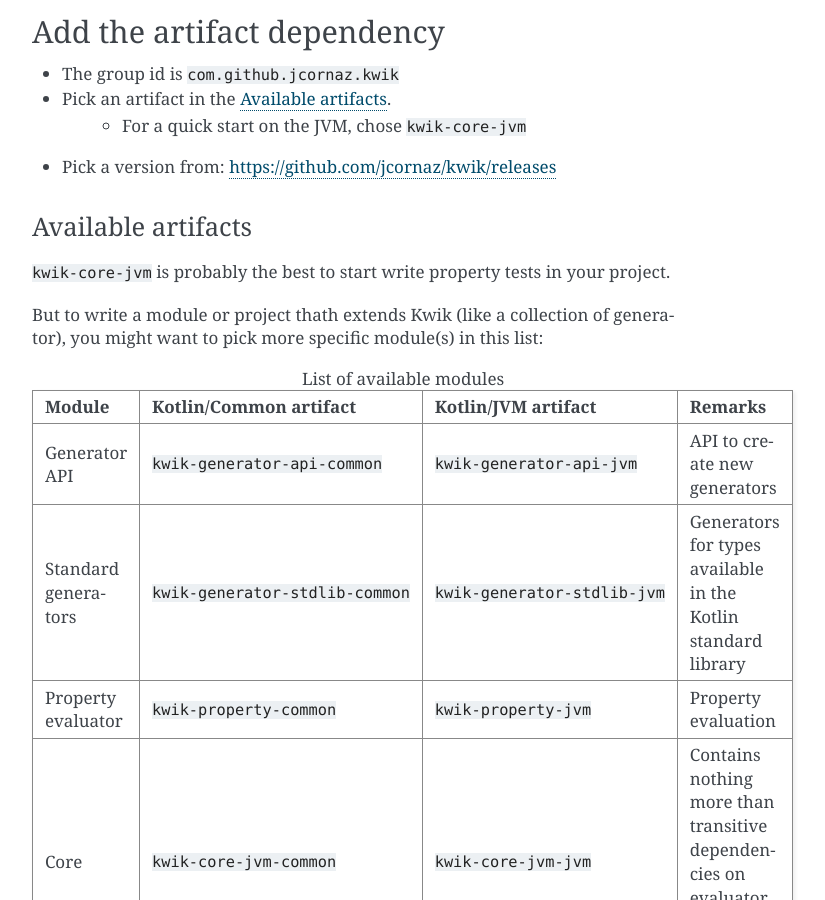
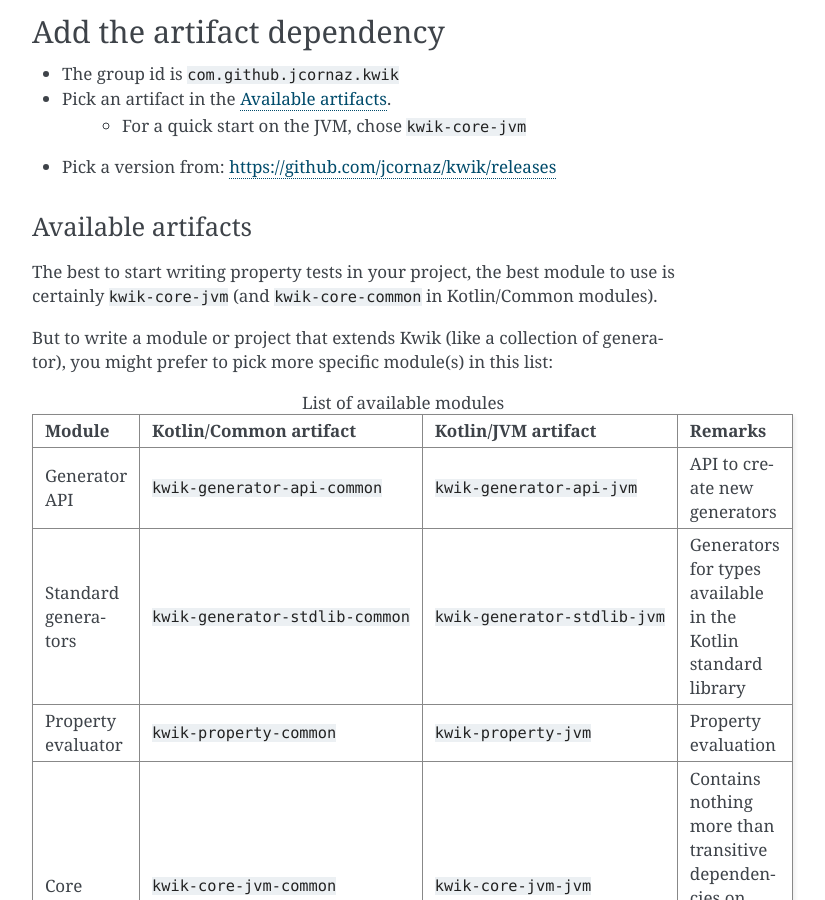
Before and after one commit to jcornaz/kwik, a Sphinx documentation site: the page built from docs/setup.rst, in a window 1280 px wide and 900 px high, scrolled down 726 px. Shown: the whole window, without its empty margins (388-1213 px from the left). Built offline with Sphinx 7.4.7, drawn with Linux system fonts in a browser that asks for light colours.

Commit message:
Fix typos in documentation

```diff
--- a/docs/setup.rst
+++ b/docs/setup.rst
@@ -39,10 +39,10 @@ Add the artifact dependency
 Available artifacts
 ......................................
 
-``kwik-core-jvm`` is probably the best to start write property tests in your project.
+The best to start writing property tests in your project, the best module to use is certainly ``kwik-core-jvm`` (and ``kwik-core-common`` in Kotlin/Common modules).
 
-But to write a module or project thath extends Kwik (like a collection of generator),
-you might want to pick more specific module(s) in this list:
+But to write a module or project that extends Kwik (like a collection of generator),
+you might prefer to pick more specific module(s) in this list:
 
 .. list-table:: List of available modules
     :header-rows: 1
```
